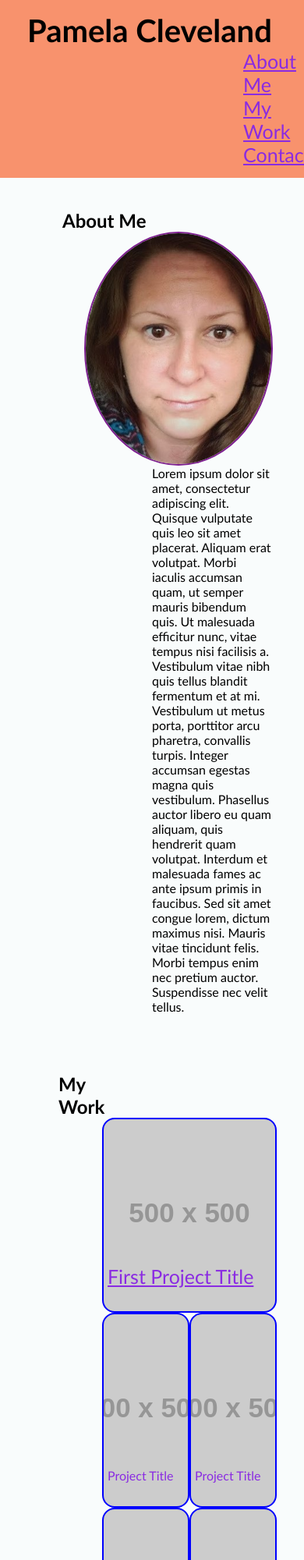
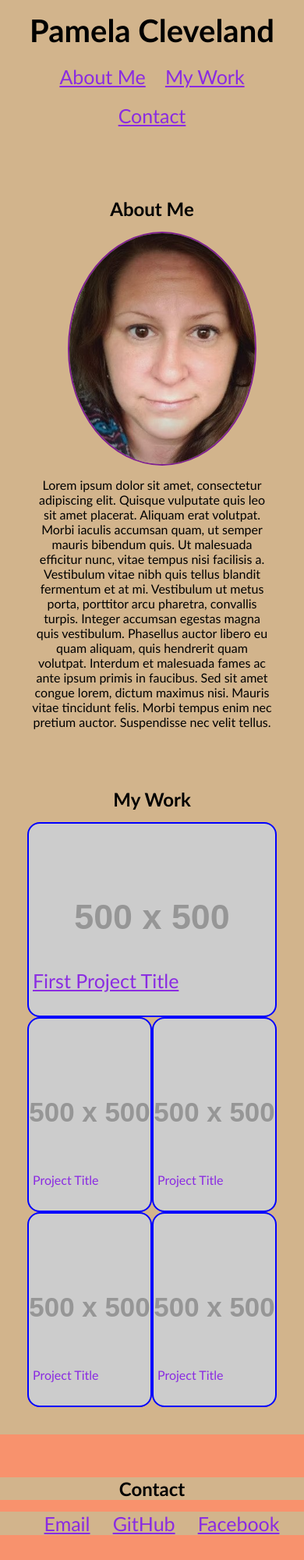
Before and after one commit to pamelac21/Portfolio, a plain HTML site: page index.html in a window 390 px wide. Shown: the top 2000 px of the page at 78% size. Drawn offline with Linux system fonts and the light colour scheme; placeholder pictures from the web are drawn by us.

Commit message:
small screen media q

```diff
--- a/assets/stylesheet.css
+++ b/assets/stylesheet.css
@@ -180,7 +180,84 @@ a:hover {
 }
 
 
+/*media queries--1024*/
+@media screen and (max-width: 1024px) {
+    * {background-color: crimson;}
+
+}
 
 
 
-/*media queries for screen sizes*/
+/*425 screens*/
+@media screen and (max-width: 425px) {
+    * {background-color: tan;}
+    .header nav {
+        width: 100%;
+        margin-left: 0;
+        text-align: center;
+    }
+
+    .header ul {
+        width: 100%;
+        float: left;
+        padding: 10px;
+    }
+
+    .header ul li {
+        margin-left: 0;
+        margin: 10px;
+    }
+
+    .about h2, .about p {
+        width: 100%;
+        float: left;
+        text-align: center;
+        margin-left: 0;
+        margin-top: 15px;
+    }
+
+    .about img {
+        float: left;
+        width: 100%;
+        margin-left: 15%;
+        margin-top: 15px;
+        max-height: 300px;
+        max-width: 242.44px;
+    }
+
+    .work h2 {
+        width: 100%;
+        margin-left: 0;
+        text-align: center;
+    }
+
+    .flex-container {
+        margin-top: 15px;
+        float: left;
+        width: 100%;
+    }
+
+    .contact h2 {
+        float: left;
+        width: 100%;
+        margin-top: 15px;
+        margin-left: 0;
+        text-align: center;
+
+    }
+
+    .contact ul {
+        float: left;
+        width: 100%;
+        margin-top: 15px;
+        text-align: center;
+    }
+
+
+
+
+
+
+
+
+}
```
